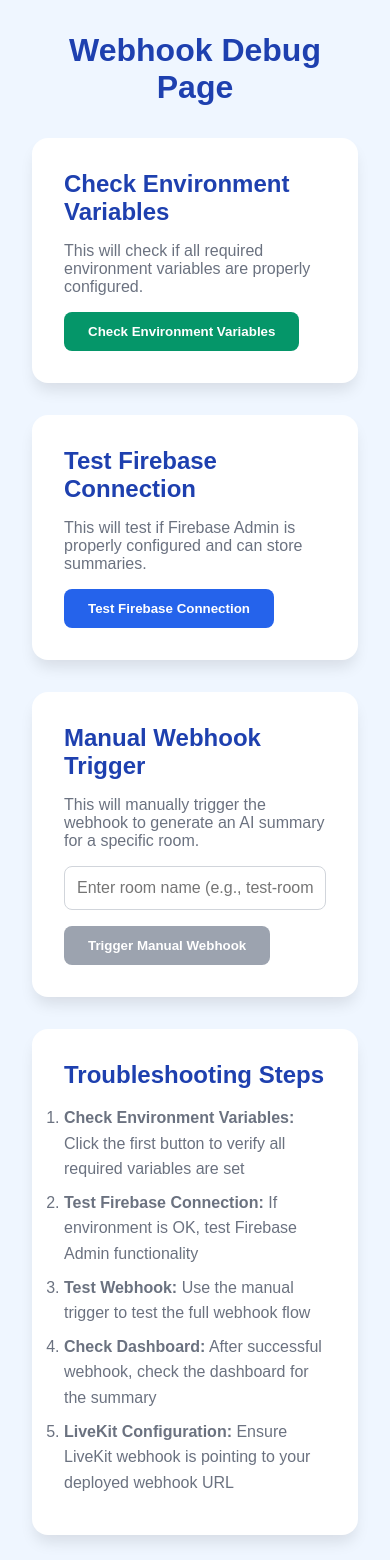
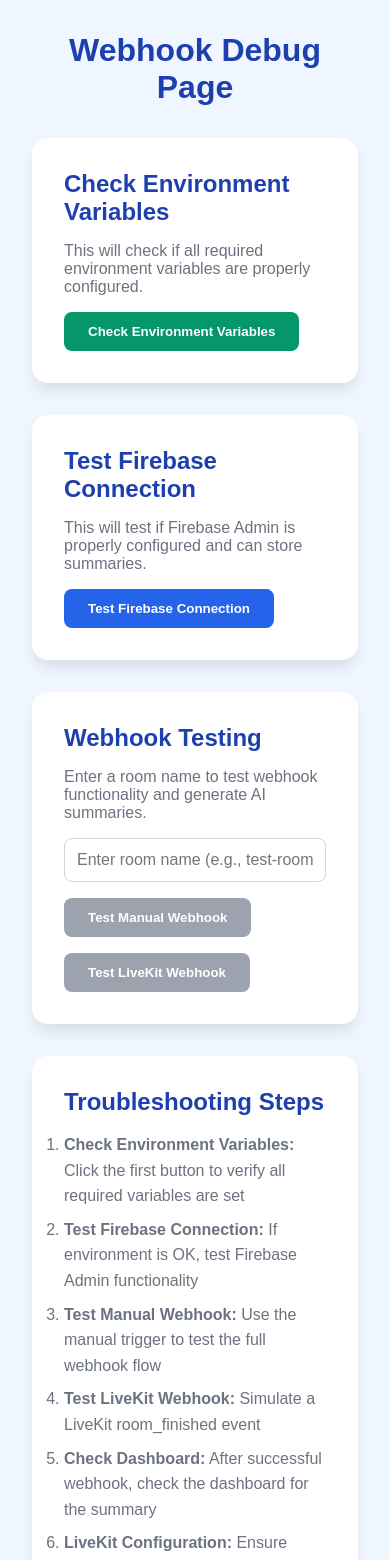
Before and after one commit to Garrette27/Livekit, a Next.js app: page /debug in a window 390 px wide. Shown: the top 1560 px of the page. Built offline with nearby package versions, Linux system fonts and the light colour scheme.

Commit message:
Fix mobile UI and add comprehensive webhook debugging tools

```diff
--- a/app/debug/page.tsx
+++ b/app/debug/page.tsx
@@ -57,6 +57,32 @@ export default function DebugPage() {
       setTestResult(result);
     } catch (error) {
       setTestResult({ error: 'Manual webhook failed', details: error });
+    } finally {
+      setLoading(false);
+    }
+  };
+
+  const testLiveKitWebhook = async () => {
+    if (!roomName.trim()) {
+      alert('Please enter a room name');
+      return;
+    }
+
+    setLoading(true);
+    setTestResult(null);
+
+    try {
+      const response = await fetch('/api/test-livekit-webhook', {
+        method: 'POST',
+        headers: {
+          'Content-Type': 'application/json',
+        },
+        body: JSON.stringify({ roomName: roomName.trim() }),
+      });
+      const result = await response.json();
+      setTestResult(result);
+    } catch (error) {
+      setTestResult({ error: 'LiveKit webhook test failed', details: error });
     } finally {
       setLoading(false);
     }
@@ -165,10 +191,10 @@ export default function DebugPage() {
             color: '#1e40af',
             marginBottom: '1rem'
           }}>
-            Manual Webhook Trigger
+            Webhook Testing
           </h2>
           <p style={{ color: '#6b7280', marginBottom: '1rem' }}>
-            This will manually trigger the webhook to generate an AI summary for a specific room.
+            Enter a room name to test webhook functionality and generate AI summaries.
           </p>
           <div style={{ marginBottom: '1rem' }}>
             <input
@@ -185,6 +211,7 @@ export default function DebugPage() {
               }}
             />
           </div>
+          <div style={{ display: 'flex', gap: '1rem', flexWrap: 'wrap' }}>
             <button
               onClick={triggerManualWebhook}
               disabled={loading || !roomName.trim()}
@@ -198,8 +225,24 @@ export default function DebugPage() {
                 fontWeight: '600'
               }}
             >
-            {loading ? 'Triggering...' : 'Trigger Manual Webhook'}
+              {loading ? 'Triggering...' : 'Test Manual Webhook'}
             </button>
+            <button
+              onClick={testLiveKitWebhook}
+              disabled={loading || !roomName.trim()}
+              style={{
+                backgroundColor: loading || !roomName.trim() ? '#9ca3af' : '#7c3aed',
+                color: 'white',
+                padding: '0.75rem 1.5rem',
+                borderRadius: '0.5rem',
+                border: 'none',
+                cursor: loading || !roomName.trim() ? 'not-allowed' : 'pointer',
+                fontWeight: '600'
+              }}
+            >
+              {loading ? 'Testing...' : 'Test LiveKit Webhook'}
+            </button>
+          </div>
         </div>
 
         {testResult && (
@@ -253,7 +296,10 @@ export default function DebugPage() {
               <strong>Test Firebase Connection:</strong> If environment is OK, test Firebase Admin functionality
             </li>
             <li style={{ marginBottom: '0.5rem' }}>
-              <strong>Test Webhook:</strong> Use the manual trigger to test the full webhook flow
+              <strong>Test Manual Webhook:</strong> Use the manual trigger to test the full webhook flow
+            </li>
+            <li style={{ marginBottom: '0.5rem' }}>
+              <strong>Test LiveKit Webhook:</strong> Simulate a LiveKit room_finished event
             </li>
             <li style={{ marginBottom: '0.5rem' }}>
               <strong>Check Dashboard:</strong> After successful webhook, check the dashboard for the summary
```
Also changed, not shown: app/api/test-livekit-webhook/route.ts (added, +71 -0 lines), app/room/[room]/page.tsx (+68 -0 lines). Lines whose indentation alone changed are shown as unchanged.
